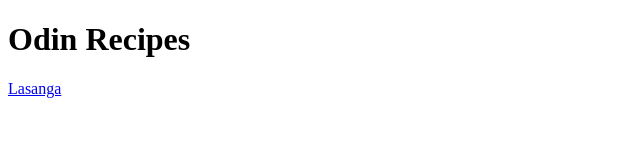
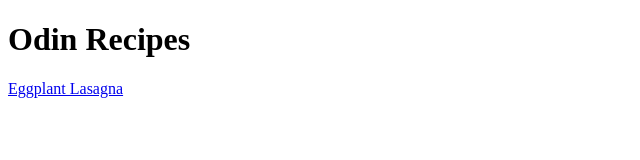
Before and after one commit to JulianMLopez/odin-recipes, a plain HTML site: page index.html in a window 1280 px wide. Shown: the full height of the page, 0-640 px from the left. Drawn offline with Linux system fonts and the light colour scheme.

Commit message:
Fixed links to Eggplant Lasagna

```diff
--- a/index.html
+++ b/index.html
@@ -6,6 +6,6 @@
     </head>
     <body>
         <h1>Odin Recipes</h1>
-        <a href=recipes/lasanga.html>Lasanga</a>
+        <a href=recipes/eggplant-lasagna.html>Eggplant Lasagna</a>
     </body>
 </html>
```
